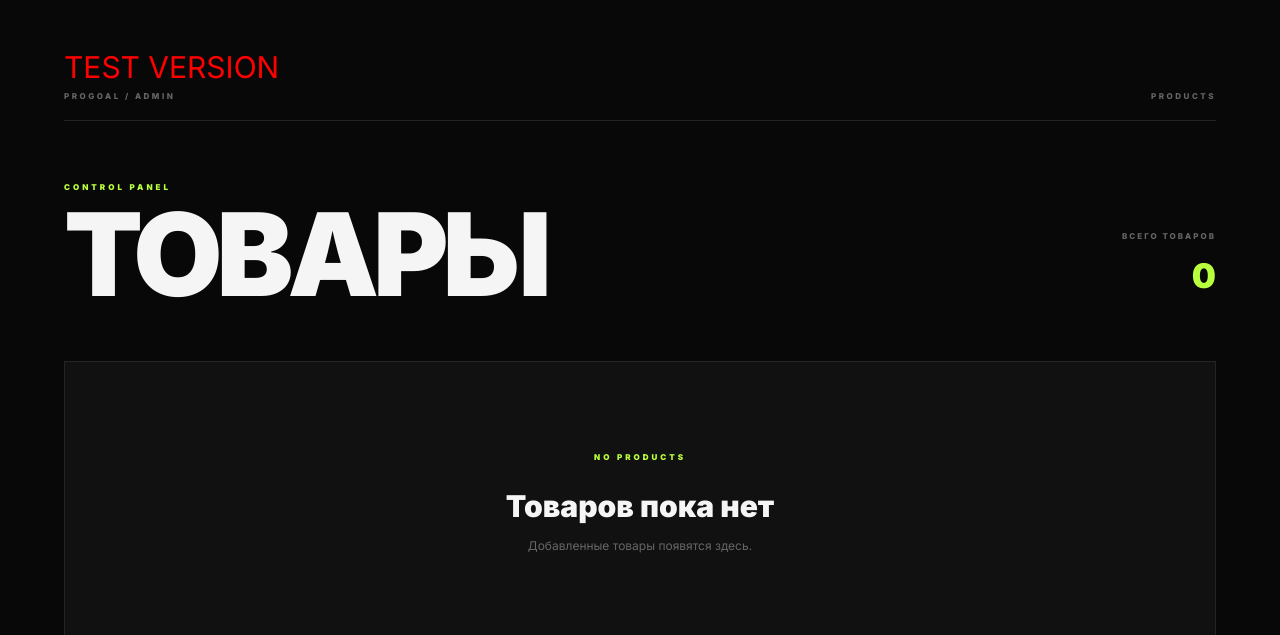
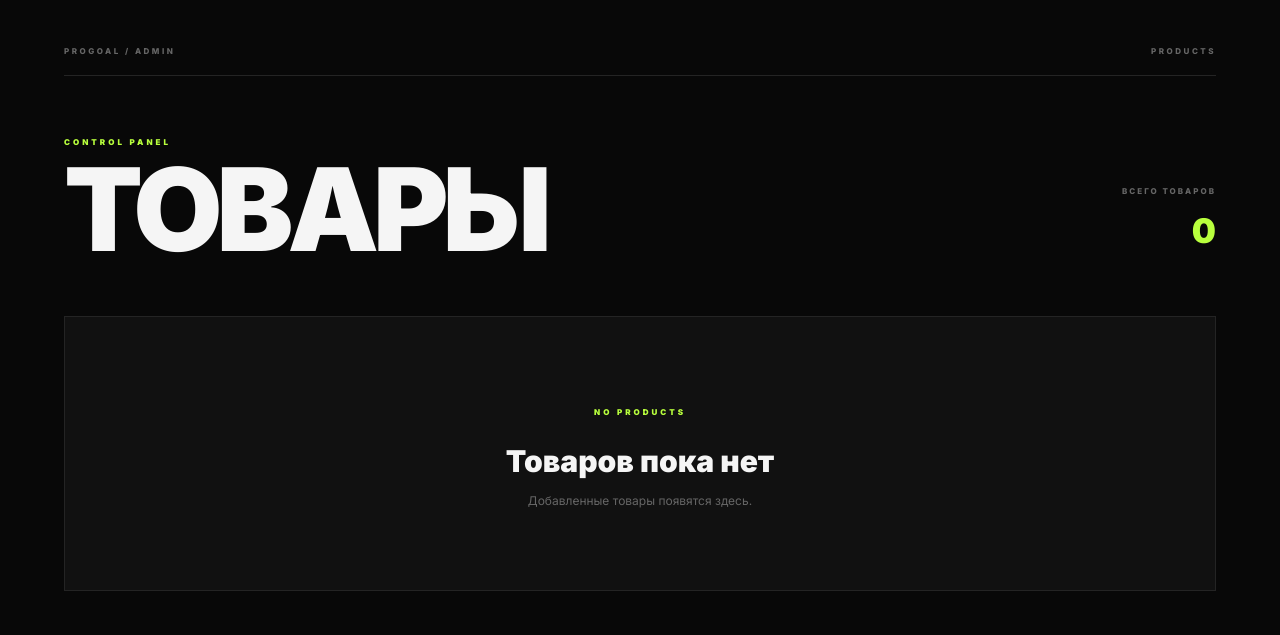
Before and after one commit to lm5125514-ui/ProGoal, a Flask app: page /admin/products in a window 1280 px wide. Shown: the part 78-713 px from the top of the page. Run offline with Flask 3, Linux system fonts and the light colour scheme; the visitor is signed in with stand-in values (Sample User, id 1).

Commit message:
Remove admin products test panel

```diff
--- a/templates/admin_products.html
+++ b/templates/admin_products.html
@@ -87,9 +87,6 @@
 
 <main class="admin-page-new">
 
-    <div style="color: red; font-size: 30px;">
-    TEST VERSION
-</div>
 
     <div class="admin-top-line">
 
```
